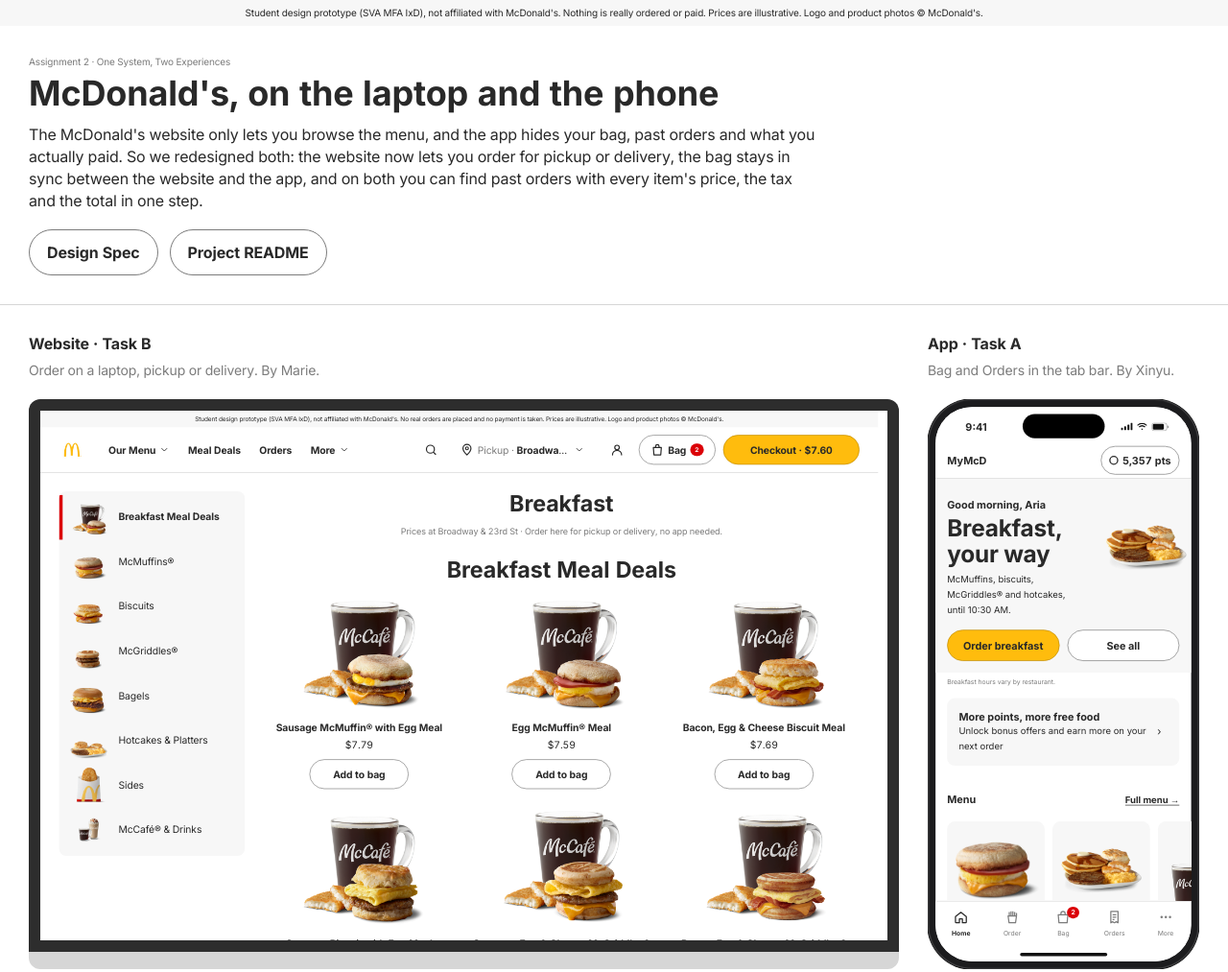
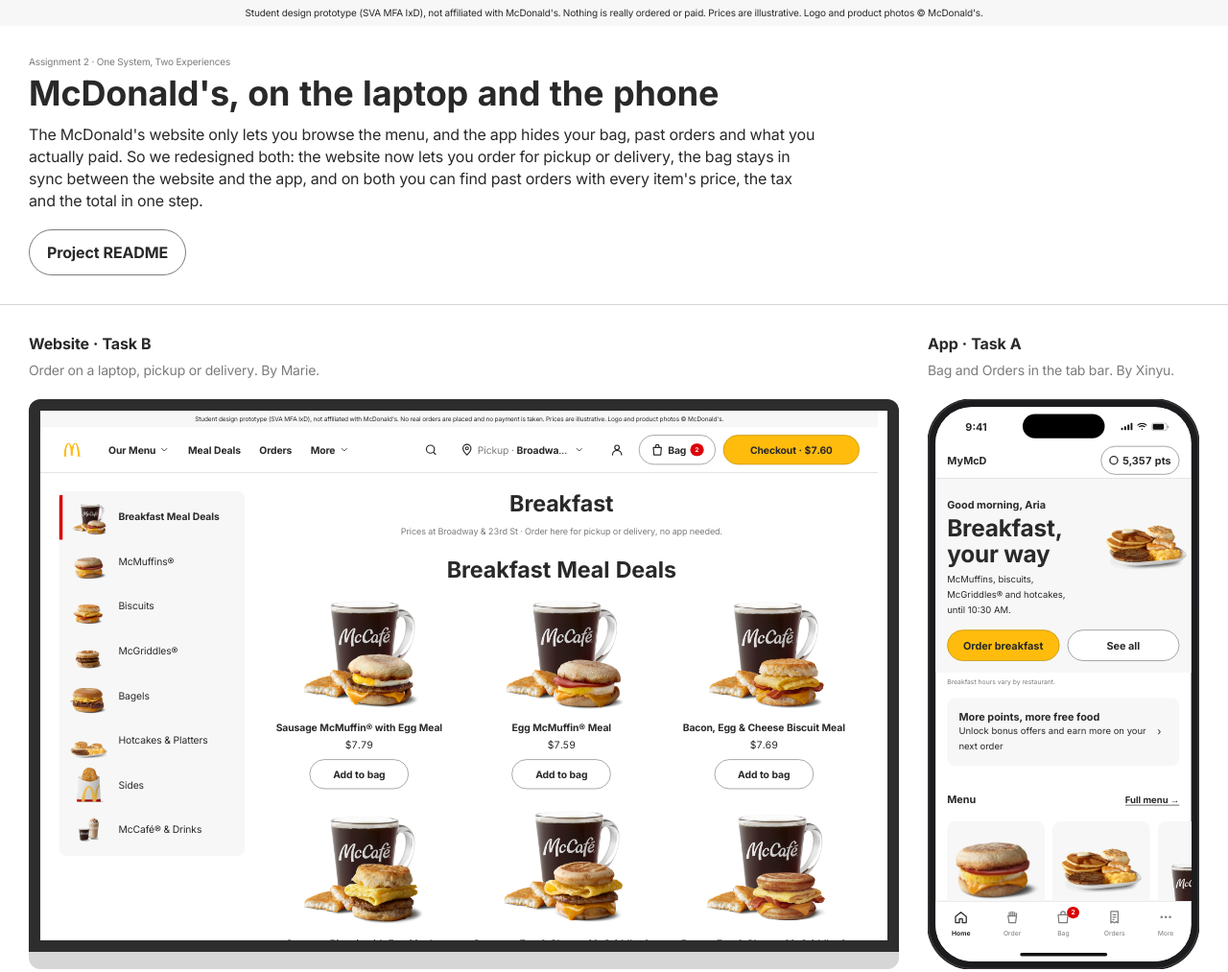
Before and after one commit to Marie-6/HelloWorld_week9_Mcdonalds, a plain HTML site: page demo/index.html in a window 1280 px wide. Shown: the top 1013 px of the page at 96% size. Drawn offline with Linux system fonts and the light colour scheme.

Commit message:
Demo: remove the Design Spec button from the header
Co-Authored-By: Claude Opus 5.5 <noreply@anthropic.com>

```diff
--- a/demo/index.html
+++ b/demo/index.html
@@ -101,7 +101,6 @@ footer { padding-top: var(--s3); padding-bottom: var(--s4); border-top: 1px soli
   <h1 class="t-display">McDonald's, on the laptop and the phone</h1>
   <p>The McDonald's website only lets you browse the menu, and the app hides your bag, past orders and what you actually paid. So we redesigned both: the website now lets you order for pickup or delivery, the bag stays in sync between the website and the app, and on both you can find past orders with every item's price, the tax and the total in one step.</p>
   <div class="links">
-    <a class="btn btn-secondary" href="#design" data-view="spec">Design Spec</a>
     <a class="btn btn-secondary" href="../">Project README</a>
   </div>
 </header>
```
Also changed, not shown: 1 other file.
